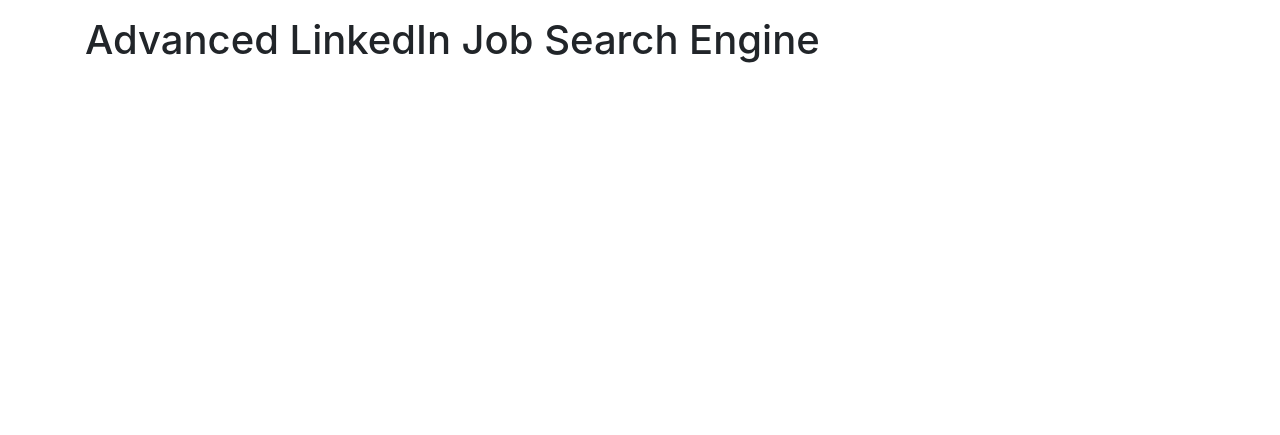
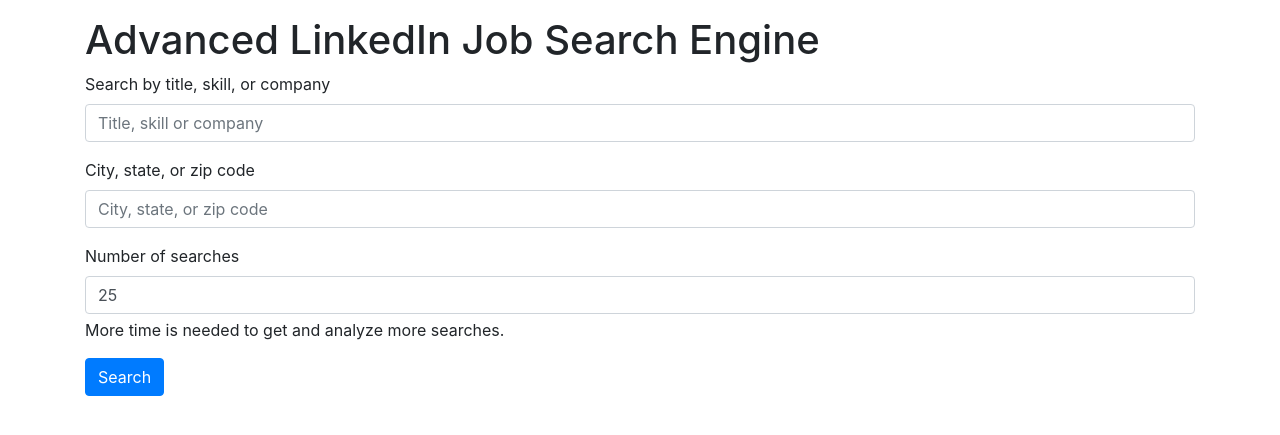
Before and after one commit to li-jiang-yan/advanced-linkedin-job-search-engine, a Flask app: page / in a window 1280 px wide. Shown: the top 435 px of the page. Run offline with Flask 3, Linux system fonts and the light colour scheme.

Commit message:
[#66] added basic search form in template

```diff
--- a/app/templates/index.html
+++ b/app/templates/index.html
@@ -8,6 +8,51 @@
 
   <div class="container my-3">
     <h1>Advanced LinkedIn Job Search Engine</h1>
+    <form>
+      <div class="mb-3">
+        <label for="jobs-search-box-keyword-id" class="form-label">
+          <span class="visually-hidden">
+            Search by title, skill, or company
+          </span>
+        </label>
+        <input
+          type="text"
+          class="form-control"
+          id="jobs-search-box-keyword-id"
+          placeholder="Title, skill or company">
+      </div>
+      <div class="mb-3">
+        <label for="jobs-search-box-location-id" class="form-label">
+          <span class="visually-hidden">
+            City, state, or zip code
+          </span>
+        </label>
+        <input
+          type="text"
+          class="form-control"
+          id="jobs-search-box-location-id"
+          placeholder="City, state, or zip code">
+      </div>
+      <div class="mb-3">
+        <label for="jobs-search-box-number-id" class="form-label">
+          <span class="visually-hidden">
+            Number of searches
+          </span>
+        </label>
+        <input
+          type="number"
+          class="form-control"
+          id="jobs-search-box-number-id"
+          aria-describedby="numberHelp"
+          placeholder="Number of searches"
+          value="25"
+          min="1">
+        <div id="numberHelp" class="form-text">
+          More time is needed to get and analyze more searches.
+        </div>
+      </div>
+      <button type="submit" class="btn btn-primary">Search</button>
+    </form>
   </div>
 
   <script src="https://cdn.jsdelivr.net/npm/bootstrap@4.6.2/dist/js/bootstrap.bundle.min.js" integrity="sha384-Fy6S3B9q64WdZWQUiU+q4/2Lc9npb8tCaSX9FK7E8HnRr0Jz8D6OP9dO5Vg3Q9ct" crossorigin="anonymous"></script>
```
